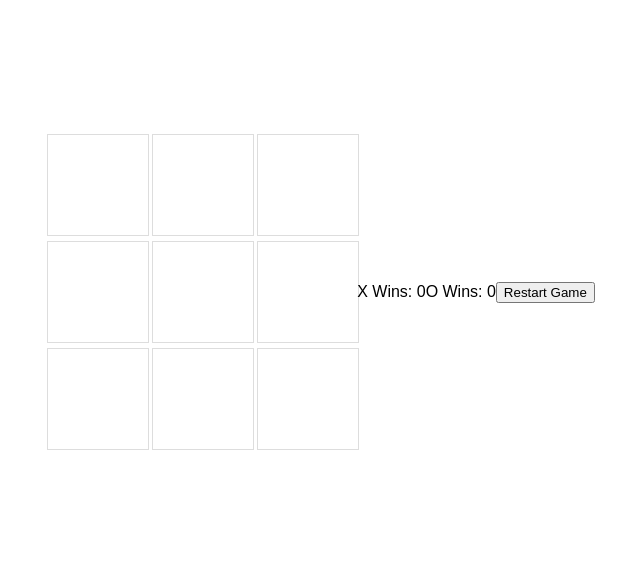
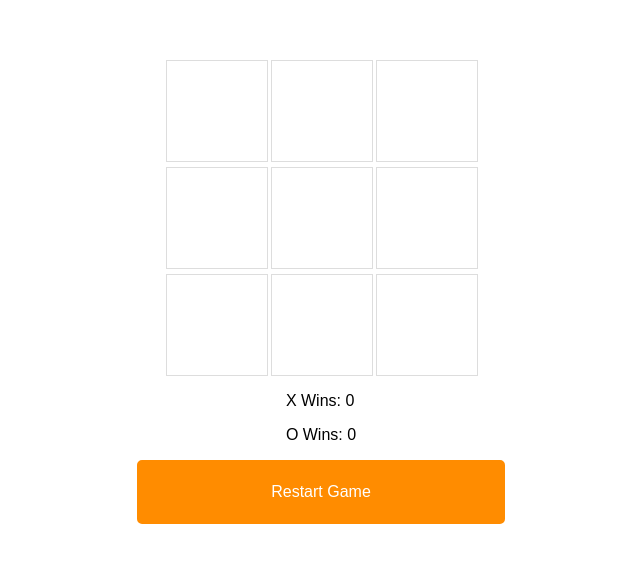
Before and after one commit to probably-kit/Tic-Tac-Toe, a plain HTML site: page index.html in a window 1280 px wide. Shown: the part 108-670 px from the top of the page, without its empty margins (319-959 px from the left). Drawn offline with Linux system fonts and the light colour scheme.

Commit message:
add animation to restart button

```diff
--- a/index.html
+++ b/index.html
@@ -13,11 +13,13 @@
     <div id="gameBoard" class="board">
         <!-- Game cells will be dynamically added here -->
     </div>
-    <!-- Counter for X -->
-    <p id="xCounter">X Wins: 0</p>
+    <div class="counters">
+        <!-- Counter for X -->
+        <p id="xCounter">X Wins: 0</p>
 
-    <!-- Counter for O -->
-    <p id="oCounter">O Wins: 0</p>
+        <!-- Counter for O -->
+        <p id="oCounter">O Wins: 0</p>
+    </div>
 
     <!-- Restart Game Button -->
     <button id="restartButton">Restart Game</button>
--- a/main.js
+++ b/main.js
@@ -2,7 +2,7 @@ const board = document.getElementById('gameBoard');
 const restartButton = document.getElementById('restartButton');
 const xCounter = document.getElementById('xCounter');
 const oCounter = document.getElementById('oCounter');
-
+//put in the object
 let currentPlayer = 'X';
 let gameBoard = ['', '', '', '', '', '', '', '', ''];
 let gameActive = true;
--- a/style.css
+++ b/style.css
@@ -1,6 +1,7 @@
 body {
     font-family: 'Arial', sans-serif;
     display: flex;
+    flex-direction: column;
     align-items: center;
     justify-content: center;
     height: 100vh;
@@ -24,6 +25,48 @@ body {
     cursor: pointer;
 }
 
+
+
 .cell:hover {
     background-color: #f0f0f0;
 }
+
+#restartButton {
+    height: 4em;
+    width: 23em;
+    display: inline-block;
+    padding: 10px 20px;
+    font-size: 16px;
+    text-align: center;
+    text-decoration: none;
+    cursor: pointer;
+    border: 2px solid #ff8c00;
+    color: #fff;
+    background-color: #ff8c00;
+    border-radius: 5px;
+    overflow: hidden;
+    position: relative;
+    transition: background-color 0.33s ease, color 0.33s ease;
+
+}
+
+#restartButton:hover {
+    background-color: #fff;
+  color: #ff8c00;
+  }
+
+#restartButton::before {
+    content: '';
+    position: absolute;
+    top: 0;
+    left: -100%;
+    width: 100%;
+    height: 100%;
+    background-color: #fff;
+    opacity: 0.7;
+    transition: left 0.33s ease-in-out;
+  }
+
+  #restartButton:hover::before {
+    left: 100%;
+  }
```
